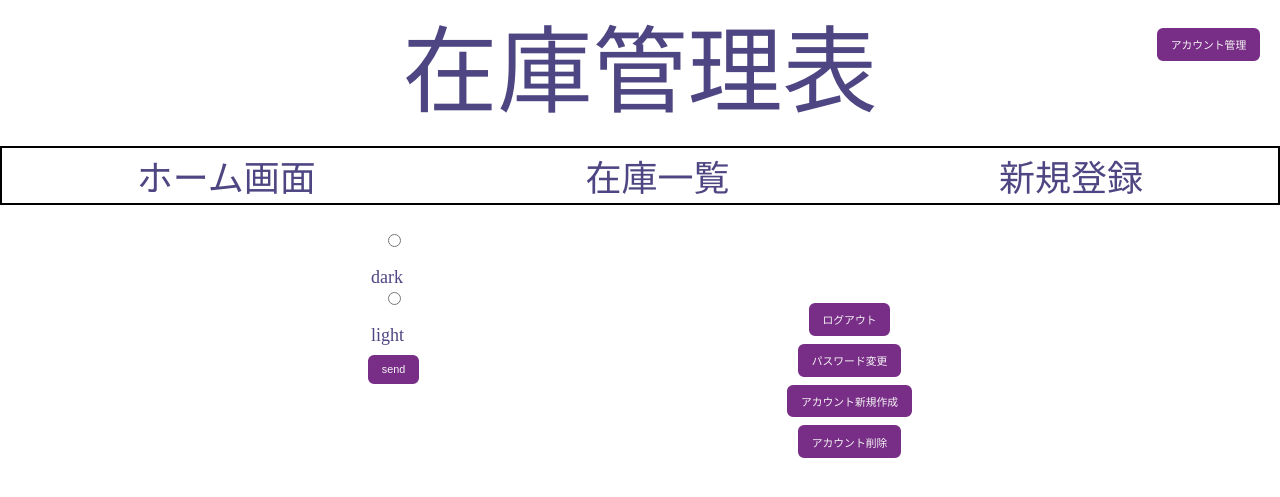
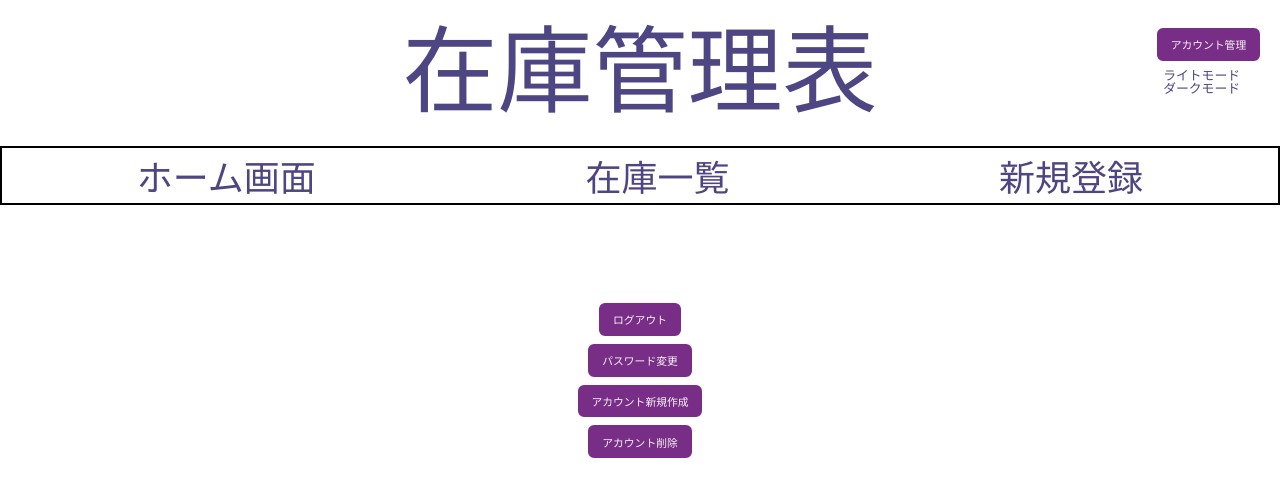
Before and after one commit to Tobi-art/zairyo_kanri_v2.0, a PHP site: page /account.php in a window 1280 px wide. Shown: the top 497 px of the page. Run offline with PHP 8.4, Linux system fonts and the light colour scheme.

Commit message:
controls simplified and CSS adjusted

```diff
--- a/CSS/style2.css
+++ b/CSS/style2.css
@@ -34,6 +34,9 @@ footer {
 #display {
     width: 50%;
     padding-left: 25px;
+    flex-direction: column;
+    display: flex;
+    align-items: center;
 }
 
 #searchbar {
@@ -109,7 +112,10 @@ td {
 }
 
 .m-left25px {
-    margin-left: 5vw;
+    margin: 0 5vw 0;
+    display: flex;
+    flex-direction: column;
+    align-items: center;
 }
 
 a {
--- a/account.php
+++ b/account.php
@@ -1,8 +1,8 @@
 <!-- アカウント管理画面です。こちらからパスワード変更、新規登録、アカウント削除機能にアクセスできます。 -->
 <?php
 session_start();
-if (isset($_POST['dark'])) {
-    $mode = $_POST['dark'];
+if (isset($_GET['mode'])) {
+    $mode = $_GET['mode'];
 }
 if (isset($mode)) {
     $_SESSION["mode"] = $mode;
@@ -22,15 +22,14 @@ if (isset($mode)) {
 <body>
     <header>
         <?php include('_header.php') ?>
+        <div id="dark" style="display:flex; flex-direction:column;font-size:0.8rem; position:absolute; top:70px; right: 40px">
+            <a href="account.php?mode=CSS/style2.css">ライトモード</a>
+            <a href="account.php?mode=CSS/style3.css">ダークモード</a>
+
+        </div>
     </header>
+
     <main>
-        <div id="dark">
-            <form action="account.php" method="post">
-                <input type="radio" name="dark" id="on" value="CSS/style3.css"><label for="on">dark</label>
-                <input type="radio" name="dark" id="off" value="CSS/style2.css"><label for="off">light</label>
-                <button type="submit">send</button>
-            </form>
-        </div>
         <div id='accounts' style='display: flex; flex-direction: column; padding-top: 5vw'>
             <a href="_logout.php"><button>ログアウト</button></a>
             <a href="account_chgpw.php"><button>パスワード変更</button></a>
```
Also changed, not shown: CSS/style3.css (+8 -1 lines).
